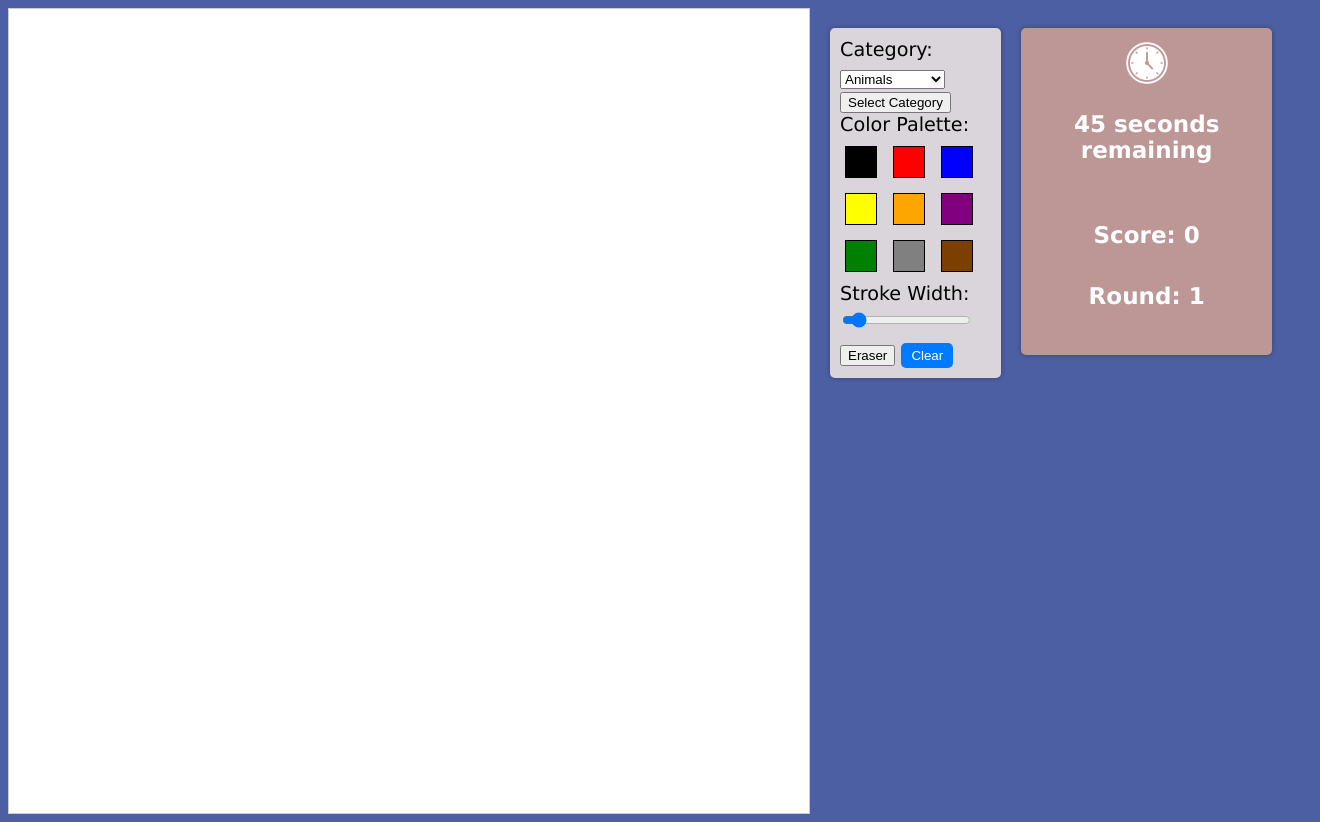
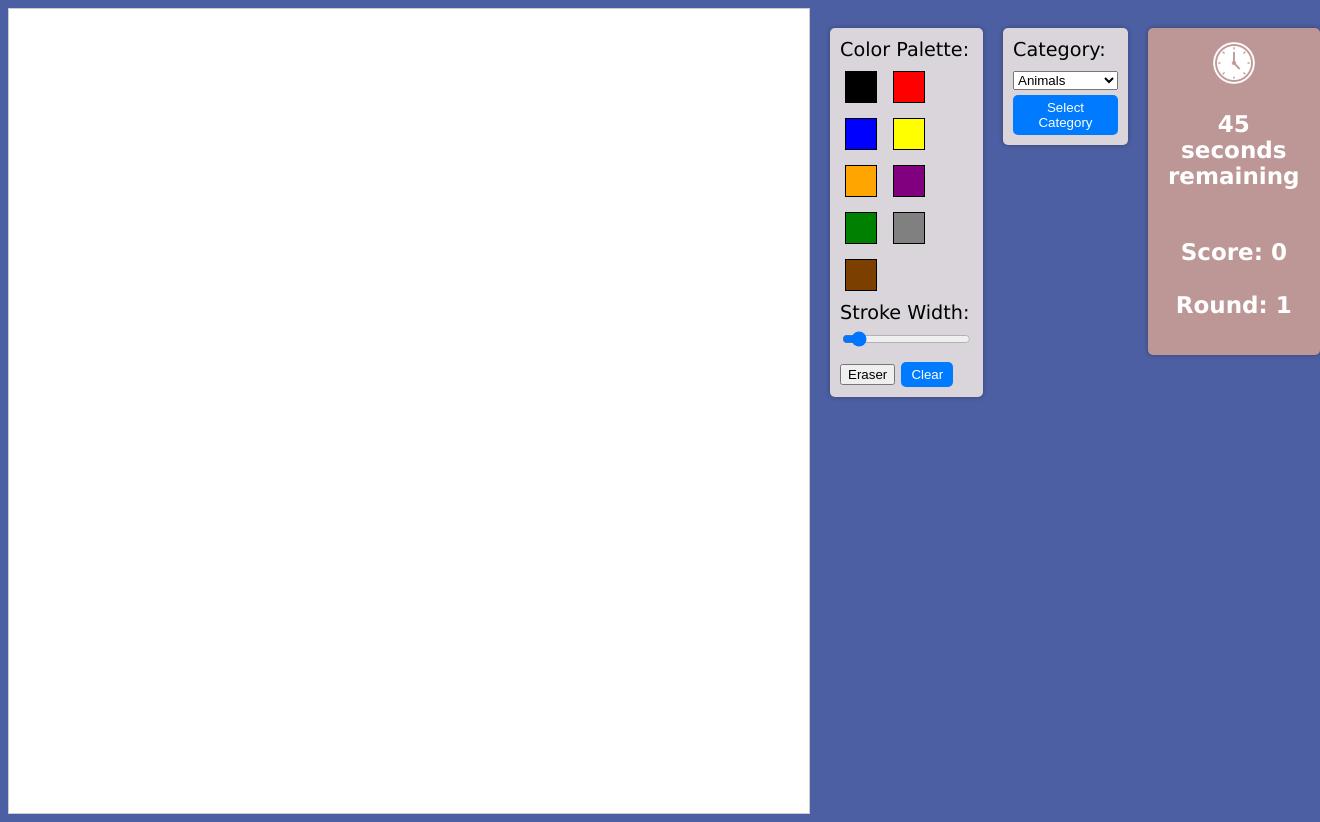
Before and after one commit to aaq225/GuessTheDrawing, a website: page draw.html in a window 1280 px wide. Shown: the whole page, 1320 px wide, since content can reach past the window. Drawn offline with nearby package versions, Linux system fonts and the light colour scheme; no server answers.

Commit message:
Added citations and made separate div for category selection

```diff
--- a/draw.html
+++ b/draw.html
@@ -123,6 +123,37 @@
       font-size: 18px;
       font-weight: bold;
     }
+
+    #word-box {
+      width: 200px;
+      padding: 10px;
+      background-color: #e7e1e1e8;
+      border-radius: 5px;
+      box-shadow: 0 0 5px rgba(0, 0, 0, 0.3);
+      margin-top: 20px;
+      margin-left: 20px;
+      font-size: larger;
+      font-family: 'Lucida Sans', 'Lucida Sans Regular', 'Lucida Grande', 'Lucida Sans Unicode', Geneva, Verdana, sans-serif;
+    }
+
+    #word-box label {
+      display: block;
+      margin-bottom: 5px;
+    }
+
+    #selectCategory {
+      margin-top: 5px;
+      padding: 5px 10px;
+      background-color: #007bff;
+      color: #fff;
+      border: none;
+      border-radius: 5px;
+      cursor: pointer;
+    }
+
+    #category {
+      margin-top: 5px;
+    }
   </style>
 </head>
 
@@ -133,15 +164,6 @@
       <canvas id="myCanvas" width="800" height="800"></canvas>
     </div>
     <div id="toolbox">
-      <label for="category">Category:</label>
-      <select id="category">
-        <option value="animals">Animals</option>
-        <option value="foods">Foods</option>
-        <option value="objects">Objects</option>
-        <option value="flags">Country Flags</option>
-        <option value="verbs">Verbs</option>
-      </select>
-      <button id="selectCategory">Select Category</button>
       <div id="colorPalette">
         <label for="color-box">Color Palette:</label>
         <div class="color-box" style="background-color: black;"></div>
@@ -158,6 +180,17 @@
       <input type="range" id="strokeWidth" min="1" max="50" value="5">
       <button id="eraser">Eraser</button>
       <button id="clear-button">Clear</button>
+    </div>
+    <div id="word-box">
+      <label for="category">Category:</label>
+      <select id="category">
+        <option value="animals">Animals</option>
+        <option value="foods">Foods</option>
+        <option value="objects">Objects</option>
+        <option value="flags">Country Flags</option>
+        <option value="verbs">Verbs</option>
+      </select>
+      <button id="selectCategory">Select Category</button>
     </div>
     <div id="info-box">
       <div class="info-item">
@@ -196,10 +229,12 @@
   <script src="/socket.io/socket.io.js"></script>
   <script src="https://code.jquery.com/jquery-1.11.1.js"></script>
   <script>
+
     $(() => {
       let socket = io();
       let canvas = document.getElementById("myCanvas");
       let ctx = canvas.getContext("2d");
+
       let obj = {};
       let currentScore = 0;
       let currentRound = 1;
@@ -269,37 +304,6 @@
         isDrawing = false;
       });
 
-      // canvas.addEventListener('dragover', (e) => {
-      //   e.stopPropagation();
-      //   e.preventDefault();
-      //   e.dataTransfer.dropEffect = 'copy';
-      // });
-
-      // canvas.addEventListener('drop', (e) => {
-      //   e.stopPropagation();
-      //   e.preventDefault();
-      //   var files = e.dataTransfer.files; // Array of all files
-
-      //   for (var i = 0, file; file = files[i]; i++) {
-      //     if (file.type.match(/image.*/)) {
-      //       var reader = new FileReader();
-
-      //       reader.onload = function (e2) {
-      //         var img = document.createElement('img');
-      //         img.src = e2.target.result;
-      //         ctx.drawImage(img, e.offsetX, e.offsetY);
-      //         let obj = {};
-      //         obj.x = e.offsetX;
-      //         obj.y = e.offsetY;
-      //         obj.img = img.src;
-      //         socket.emit("image", obj);
-      //       }
-
-      //       reader.readAsDataURL(file); // Start reading the file data
-      //     }
-      //   }
-      // });
-
       // Request the current game state
       socket.emit('requestState');
 
@@ -318,11 +322,6 @@
               ctx.lineTo(event.data.x, event.data.y);
               ctx.stroke();
               break;
-            // case 'image':
-            //   let img = new Image();
-            //   img.src = event.data.img;
-            //   img.onload = () => ctx.drawImage(img, event.data.x, event.data.y);
-            //   break;
             case 'colorChange':
               ctx.strokeStyle = event.data;
               break;
@@ -364,10 +363,12 @@
         }
       });
 
+      // sends to server to redirect draw.html to display.html endpoint
       socket.on('switchRoles', function () {
         window.location.href = '/display';
       });
 
+      // game resets to homepage when number of rounds = 4
       socket.on('reset', function () {
         window.location.href = '/homepage';
       });
@@ -390,14 +391,6 @@
         ctx.stroke();
       });
 
-      // socket.on('image', (obj) => {
-      //   let canvas = document.getElementById("myCanvas");
-      //   let ctx = canvas.getContext("2d");
-      //   let img = new Image();
-      //   img.src = obj.img;
-      //   ctx.drawImage(img, obj.x, obj.y);
-      // });
-
       socket.on('colorChange', function (color) {
         ctx.strokeStyle = color; // Update stroke color
       });
@@ -409,6 +402,7 @@
 
       socket.on('wordSelection', function (word) {
         $('#wordDisplay').text("Word to draw: " + word);
+
       });
 
       socket.on('eraser', function () {
@@ -453,6 +447,7 @@
         }, 3000);
       });
 
+      // server handles whether the guess is correct, close, or a synonym
       socket.on('correctGuess', function () {
         $('#popup').addClass('show');
         $('#canvas-container, #toolbox, #info-box, #wordDisplay').hide();
@@ -467,6 +462,7 @@
         }, 3000);
       });
 
+      // updates score
       socket.on('score', (score) => {
         $('#score').text(score);
       });
```
Also changed, not shown: index.js (+31 -7 lines), waitingPage.html (+1 -2 lines).
